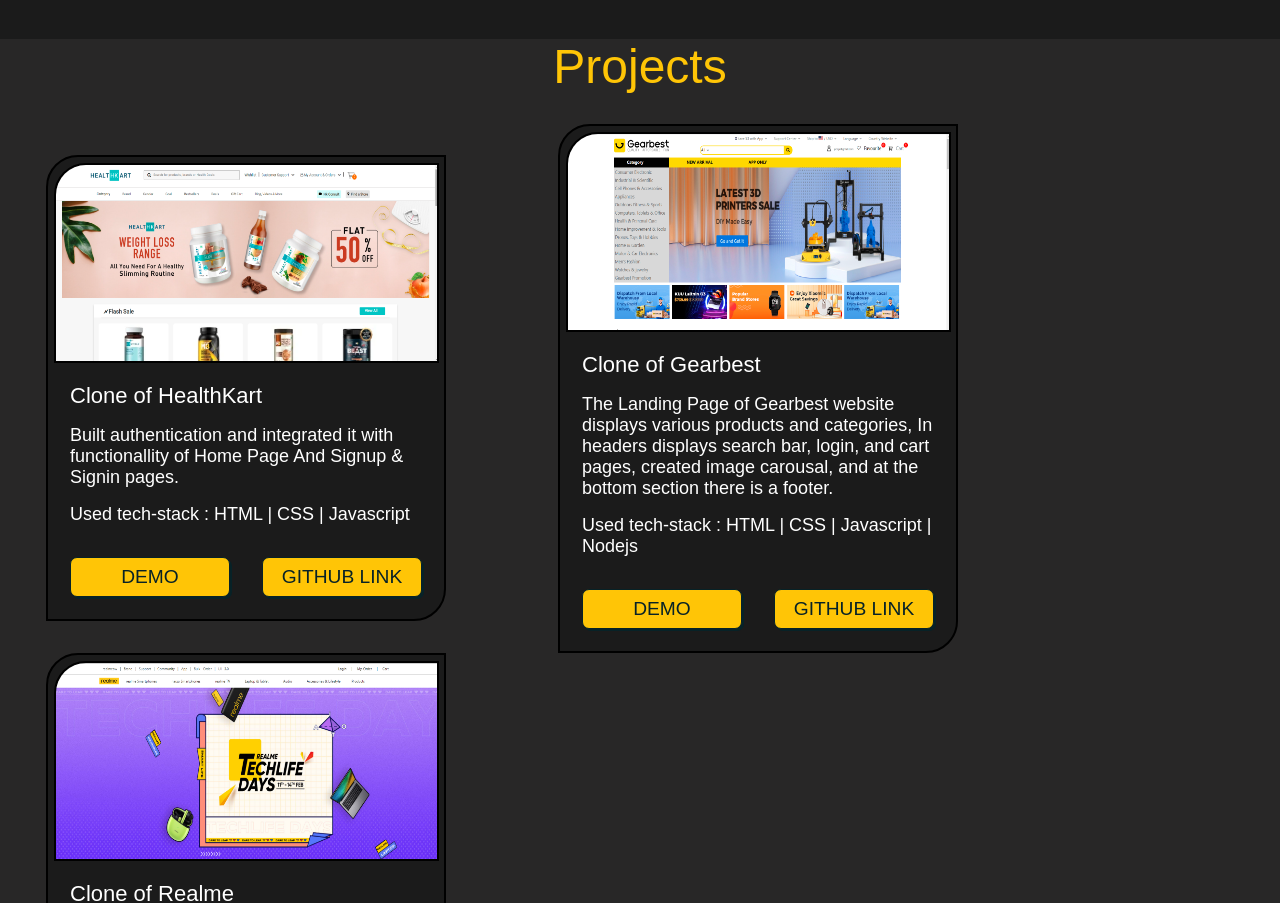
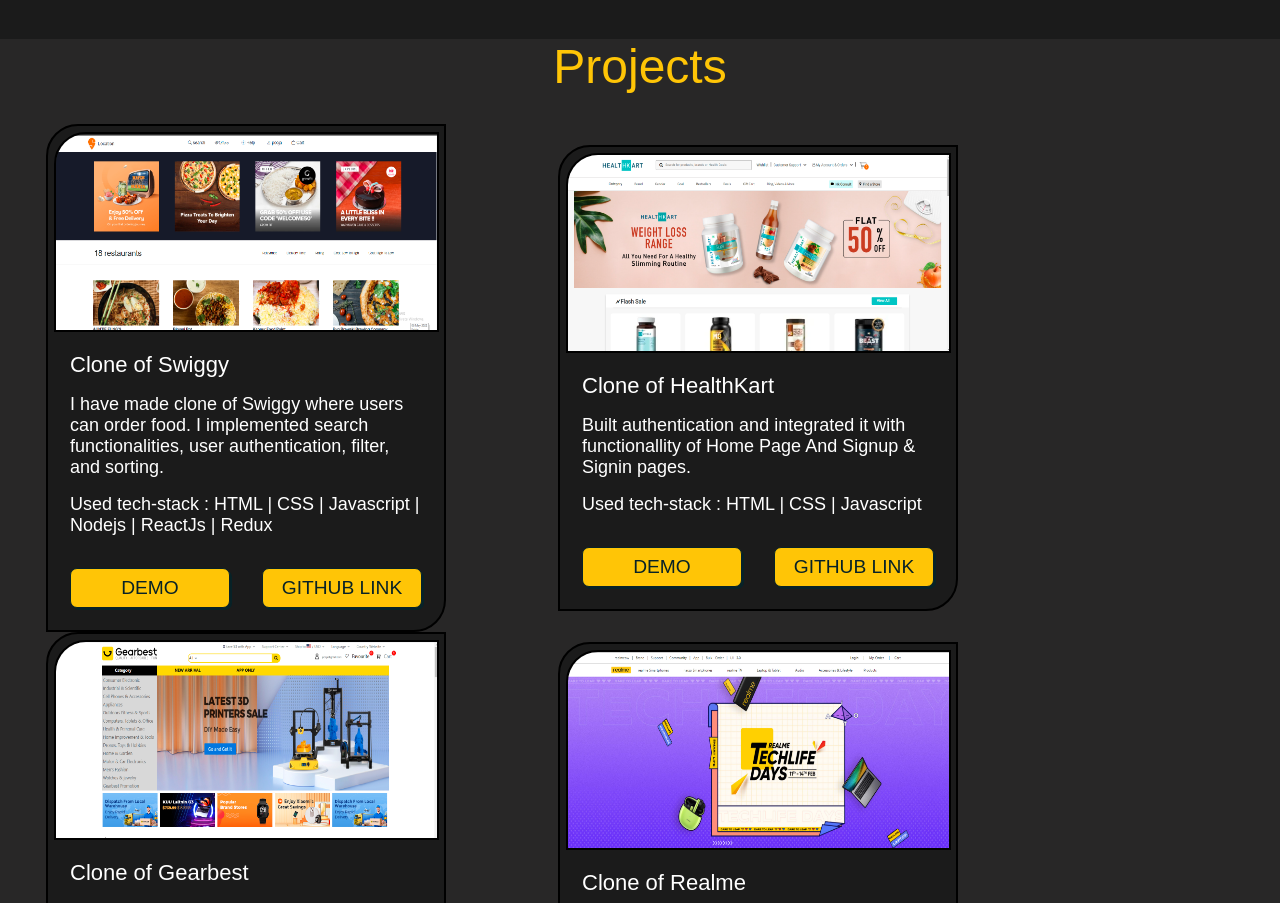
Before and after one commit to Pooja9783/myportfolio, a React (Create React App) app: page / in a window 1280 px wide. Shown: the part 4960-5863 px from the top of the page. Built offline with nearby package versions, Linux system fonts and the light colour scheme.

Commit message:
Added project-swiggy

```diff
--- a/src/Project.js
+++ b/src/Project.js
@@ -1,8 +1,10 @@
 import React from "react";
 import "./Project.css";
 import Image from "./img/project-1.png";
+
 import Img1 from "./img/project-3.png";
 import Img2 from "./img/project-4.png";
+import Img3 from "./img/project-2.png";
 
 export default function Projects() {
   return (
@@ -12,6 +14,35 @@
         <div className="project-section">
           <div className="project-center">
             <div className="center">
+              <div className="one">
+                <img src={Img3} alt="project" />
+                <h2>Clone of Swiggy</h2>
+                <p>
+                  I have made clone of Swiggy where users can order food. I
+                  implemented search functionalities, user authentication,
+                  filter, and sorting.
+                </p>
+                <p>
+                  {" "}
+                  Used tech-stack : HTML | CSS | Javascript | Nodejs | ReactJs |
+                  Redux
+                </p>
+                <a
+                  href="swiggy-website-clone.netlify.app/"
+                  target="_blank"
+                  rel="noreferrer"
+                >
+                  <button>Demo</button>
+                </a>
+                <a
+                  href="https://github.com/Pooja9783/swiggy-clone"
+                  target="_blank"
+                  rel="noreferrer"
+                >
+                  <button>GitHub Link</button>
+                </a>
+              </div>
+
               <div className="one">
                 <img src={Image} alt="project" />
                 <h2>Clone of HealthKart</h2>
```
Also changed, not shown: src/img/project-2.png.
